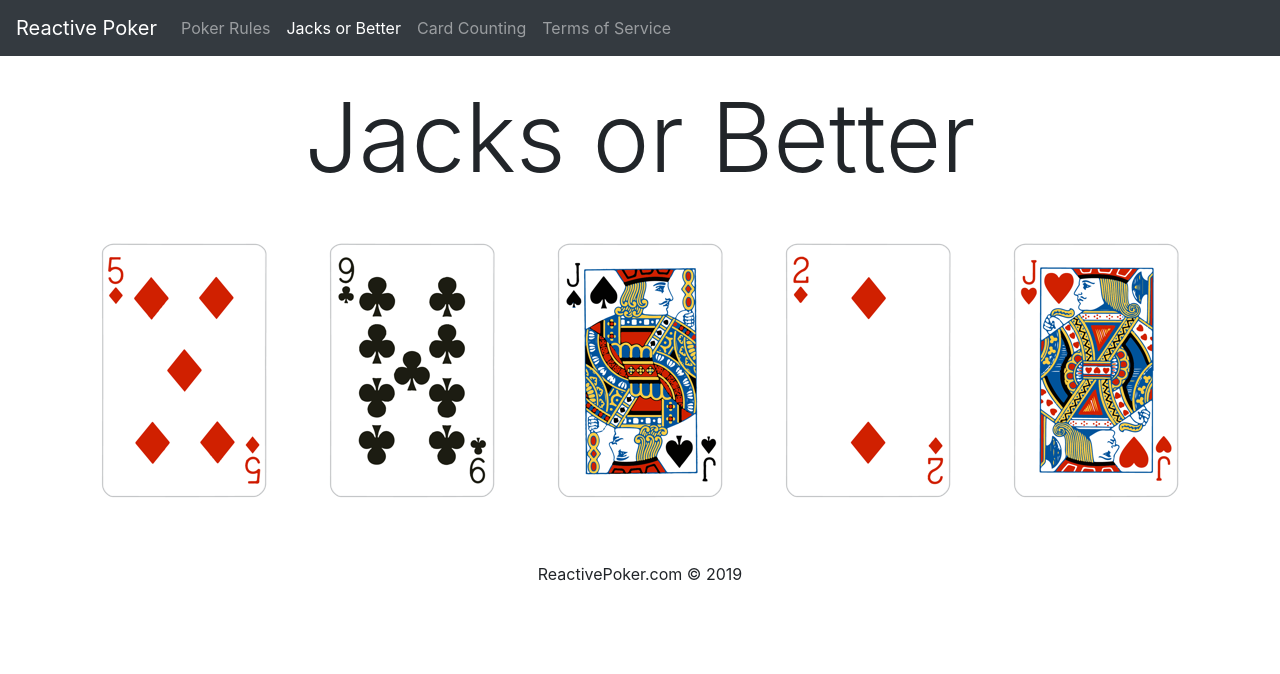
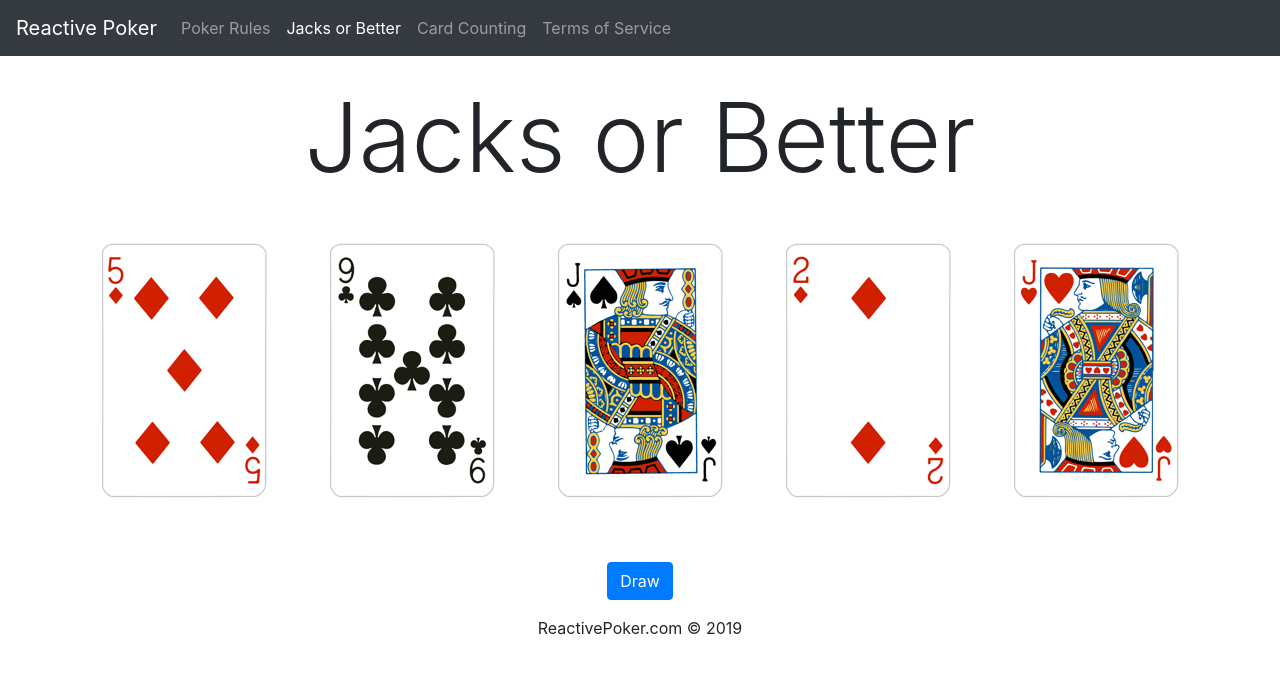
Before and after one commit to jorgedonoso/reactivepoker.com, a Next.js app: page /jacks-or-better in a window 1280 px wide. Shown: the top 674 px of the page. Built offline with nearby package versions, Linux system fonts and the light colour scheme.

Commit message:
Implement "Jacks or Better" game logic

```diff
--- a/components/Deck.js
+++ b/components/Deck.js
@@ -12,8 +12,7 @@ const Deck = ({ hand, clickEvent, selectedCards }) => {
                     holdMessage = "font-weight-bold lead";
                 }
 
-                // "imageName" is always unique.
-                return <div className="col p-0 text-center" key={card.imageName}>
+                return <div className="col p-0 text-center" key={card.key}>
                     <img className={"img-fluid " + extra}
                         src={"/images/" + card.imageName + ".png"}
                         onClick={() => clickEvent && clickEvent(card)} />
--- a/pages/jacks-or-better.js
+++ b/pages/jacks-or-better.js
@@ -3,14 +3,63 @@ import Page from "../layouts/Page"
 import Deck from "../components/Deck"
 import useDeck from "../src/hooks/useDeck"
 import useSelectCard from "../src/hooks/useSelectCard"
+import useSolver from "../src/hooks/useSolver"
+import DeckModel from "../src/models/DeckModel"
 
 export default () => {
 
-  let { hand } = useDeck(5);
+  let { hand, getNewHand } = useDeck(10);
+  let { result, solveHand, clearResult } = useSolver("jacksbetter");
   let { selectedCards, selectCard } = useSelectCard();
+  let [playableHand, setPlayableHand] = useState([]);
+
+  useEffect(function () {
+    // Must wait until Hand is initialized.
+    if (hand.length) {
+      setPlayableHand(hand.slice(0, 5));
+    }
+  }, [hand]);
+
+
+  const handleDraw = () => {
+
+    // Step 1: Pluck selected cards.
+    let cardsToKeep = selectedCards.map(card => card.key);
+
+    // Step 2: Replace discarded cards with "Back of Card" image.
+    let mergedHand = playableHand.map((card, iteration) => {
+      return (cardsToKeep.indexOf(card.key) > -1 ? card : new DeckModel().createCardBack(iteration));
+    });
+
+    setPlayableHand(mergedHand);
+
+    // Step 3: Generate final hand.
+    let finalHand = mergedHand.map((card, iteration) => {
+      return (card.value === "0" ? hand[iteration + 5] : card);
+    });
+
+    solveHand(finalHand);
+
+    setTimeout(function () {
+      setPlayableHand(finalHand);
+    }, 100);
+  }
+
+  const startNewGame = () => {
+    getNewHand();
+    clearResult();
+  }
 
   return <Page title="Jacks or Better">
-    <Deck hand={hand} clickEvent={selectCard} selectedCards={selectedCards}></Deck>
+    <Deck hand={playableHand} clickEvent={selectCard} selectedCards={selectedCards}></Deck>
+    <div className="row text-center">
+      <div className="col">
+        {result ? null : <button className="btn btn-primary" onClick={handleDraw}>Draw</button>}
+        {result ? <button className="btn btn-primary" onClick={startNewGame}>Start New Game</button> : null}
+        <p>{result}</p>
+      </div>
+    </div>
+
   </Page>
 
 }
--- a/src/hooks/useDeck.js
+++ b/src/hooks/useDeck.js
@@ -1,5 +1,5 @@
 import { useState, useEffect } from 'react'
-import DeckModel from "../models/Deck"
+import DeckModel from "../models/DeckModel"
 
 export default (numberOfCards) => {
 
--- a/src/hooks/useSolver.js
+++ b/src/hooks/useSolver.js
@@ -1,16 +1,37 @@
 import { useState } from 'react'
 import pokersolver from "pokersolver"
 
-export default () => {
+export default (mode) => {
 
     const handSolver = pokersolver.Hand;
     const [result, setResult] = useState("");
 
     const solveHand = (hand) => {
         var flatHand = hand.map(card => card.key);
-        const results = handSolver.solve(flatHand);
-        setResult(results.name);
+
+        let out;
+        let results;
+
+        if (mode) {
+            out = "Nothing!";
+            results = handSolver.solve(flatHand, mode);
+            let exclusions = ["Pair, 2's", "Pair, 3's", "Pair, 4's", "Pair, 5's", "Pair, 6's", "Pair, 7's", "Pair, 8's", "Pair, 9's", "Pair, 10's"];
+
+            if (results.rank > 1 && exclusions.indexOf(results.descr) === -1) {
+                out = results.descr + "!";
+            }
+
+            out += " Play again?";
+
+        } else {
+            results = handSolver.solve(flatHand, mode);
+            out = results.name;
+        }
+
+        setResult(out);
     }
 
-    return { result, solveHand };
+    const clearResult = () => setResult("");
+
+    return { result, solveHand, clearResult };
 }
--- a/src/models/Card.js
+++ b/src/models/CardModel.js
@@ -1,4 +1,4 @@
-class Card {
+class CardModel {
     constructor(value, suit, imageName) {
         this.value = value;
         this.suit = suit;
@@ -7,4 +7,4 @@ class Card {
     }
 }
 
-export default Card;
+export default CardModel;
--- a/src/models/Deck.js
+++ b/src/models/DeckModel.js
@@ -1,6 +1,6 @@
-import Card from "./Card"
+import CardModel from "./CardModel"
 
-class Deck {
+class DeckModel {
 
     allCards = [];
 
@@ -11,20 +11,19 @@ class Deck {
             let currentSuit = _suits[suit];
 
             //Ace
-            this.allCards.push(new Card("A", currentSuit, "A" + currentSuit));
+            this.allCards.push(new CardModel("A", currentSuit, "A" + currentSuit));
 
             //Low cards
             for (let i = 2; i < 10; i++) {
-                this.allCards.push(new Card(i, currentSuit, i + currentSuit));
+                this.allCards.push(new CardModel(i, currentSuit, i + currentSuit));
             }
 
             //High cards
-            this.allCards.push(new Card("T", currentSuit, "T" + currentSuit));
-            this.allCards.push(new Card("J", currentSuit, "J" + currentSuit));
-            this.allCards.push(new Card("Q", currentSuit, "Q" + currentSuit));
-            this.allCards.push(new Card("K", currentSuit, "K" + currentSuit));
+            this.allCards.push(new CardModel("T", currentSuit, "T" + currentSuit));
+            this.allCards.push(new CardModel("J", currentSuit, "J" + currentSuit));
+            this.allCards.push(new CardModel("Q", currentSuit, "Q" + currentSuit));
+            this.allCards.push(new CardModel("K", currentSuit, "K" + currentSuit));
         }
-
     }
 
     getNewHand(howManyCards) {
@@ -47,6 +46,12 @@ class Deck {
         return array;
     }
 
+    createCardBack(key) {
+        let cardBack = new CardModel("0", "-", "back");
+        cardBack.key = "back_" + key;
+
+        return cardBack;
+    }
 }
 
-export default Deck;
+export default DeckModel;
```
